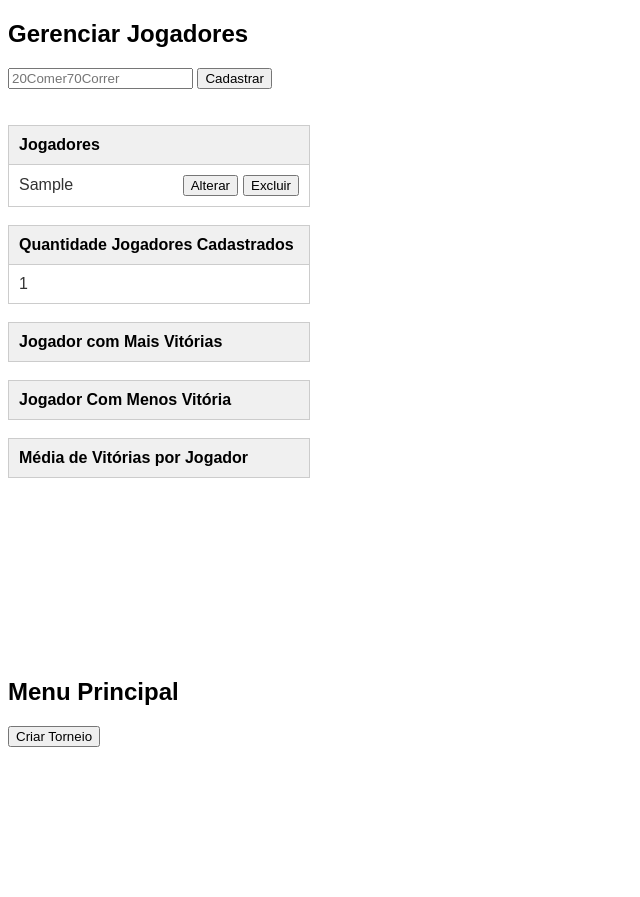
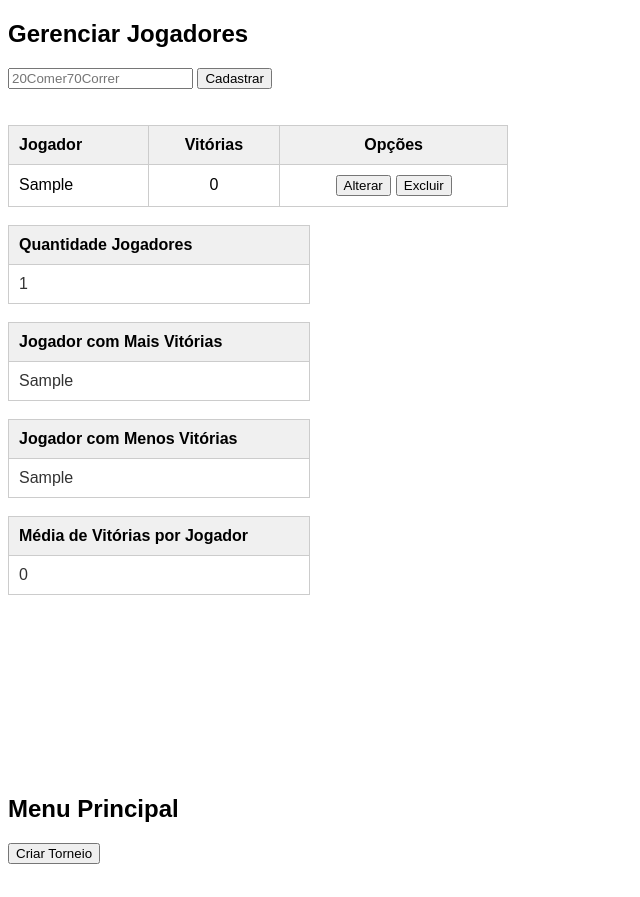
Before and after one commit to BenicyoDEV/GameCenter, a plain HTML site: page index.html in a window 1280 px wide. Both pictures are taken after typing "Sample" into the empty fields and a click on the button "Cadastrar". Shown: the whole page, without its empty margins (0-640 px from the left). Drawn offline with Linux system fonts and the light colour scheme.

Commit message:
continuando dashbord
agora gerenciar jogadores é uma tabela e faz os calculos com suas vitorias.

```diff
--- a/index.html
+++ b/index.html
@@ -98,11 +98,6 @@
       align-items: center;
     }
 
-    .botoes-ex {
-      display: flex;
-      gap: 5px;
-      margin-left: auto;
-    }
 
     .editar-jogador {
       width: 300px;
@@ -131,6 +126,35 @@
       justify-content: space-between;
     }
 
+    #tabelaJogadores {
+    border-collapse: collapse;
+    width: 500px;
+    border: 1px solid #ccc;
+}
+
+#tabelaJogadores th,
+#tabelaJogadores td {
+    padding: 10px;
+    border: 1px solid #ccc;
+    text-align: center;
+}
+
+#tabelaJogadores th {
+    background-color: #f0f0f0;
+}
+
+#tabelaJogadores th:first-child,
+#tabelaJogadores td:first-child {
+    text-align: left;
+}
+
+.botoes-ex {
+    display: flex;
+    justify-content: center;
+    gap: 5px;
+}
+
+
 
 
 
@@ -151,14 +175,22 @@
   <br>
 
 
-  <ul id="lista" class="lista-coluna">
-    <li class="topo">Jogadores</li>
-  </ul>
+<table id="tabelaJogadores">
+    <thead>
+        <tr>
+            <th>Jogador</th>
+            <th>Vitórias</th>
+            <th>Opções</th>
+        </tr>
+    </thead>
+
+    <tbody id="lista"></tbody>
+</table>
 
   <br>
 
   <ul id="listaQuant" class="lista-coluna">
-    <li class="topo">Quantidade Jogadores Cadastrados</li>
+    <li class="topo">Quantidade Jogadores</li>
   </ul>
 
     <br>
@@ -578,7 +610,18 @@ function Torneio() {
 
 
   function CarregarTabela() {
-   listaQuant.innerHTML = '<li class="topo">Quantidade Jogadores Cadastrados</li>';
+
+
+    let soma = 0;
+    for (i =0; i<nomes.length; i++)
+    {
+      soma += nomes[i].vitorias;
+    }
+      let media = soma / nomes.length;
+      listaMedia.innerHTML = `<li class="topo">Média de Vitórias por Jogador</li>
+      <li>${media}</li>`;
+
+     listaQuant.innerHTML = '<li class="topo">Quantidade Jogadores</li>';
      let quantidade = nomes.length;
      let itemQuant = document.createElement("li");
      itemQuant.textContent = quantidade;
@@ -596,68 +639,69 @@ function Torneio() {
         listaMais.innerHTML = `<li class="topo">Jogador com Mais Vitórias</li>
                                 <li>${nomeMaior}</li>`;
       }
+      else if (nomes[i].vitorias == maiorQuantidade)
+      {
+        let nomeMaior = document.createElement("li");
+        nomeMaior.textContent = nomes[i].nome;
+        listaMais.appendChild(nomeMaior);
+      }
+     }
+
+     let menorQuantidade = 10000;
+     listaMenos.innerHTML = '<li class="topo">Jogador com Menos Vitórias</li>';
+     for (i = 0; i<nomes.length; i++)
+     {
+      if (nomes[i].vitorias < menorQuantidade)
+      {
+        menorQuantidade = nomes[i].vitorias;
+        let nomeMenor = nomes[i].nome;
+        listaMenos.innerHTML = `<li class="topo">Jogador com Menos Vitórias</li>
+                                <li>${nomeMenor}</li>`;
+      }
+      else if (nomes[i].vitorias == menorQuantidade)
+      {
+        let nomeMenor = document.createElement("li");
+        nomeMenor.textContent = nomes[i].nome;
+        listaMenos.appendChild(nomeMenor);
+      }
      }
 
 
-     lista.innerHTML = '<li class="topo">Jogadores</li>'; // a lista começa com isso
+lista.innerHTML = '';
+
 for (let i = 0; i < nomes.length; i++) {
 
-        const indice = i; //id
+    const indice = i;
 
-        novoItem = document.createElement("li");
+    let linha = document.createElement("tr");
 
-        let esseNome = nomes[i].nome;
-        let nome = document.createElement("span");
-        nome.textContent = esseNome;
+    let colunaNome = document.createElement("td");
+    colunaNome.textContent = nomes[i].nome;
+
+    let colunaVitorias = document.createElement("td");
+    colunaVitorias.textContent = nomes[i].vitorias;
+
+    let colunaOpcoes = document.createElement("td");
 
     let botaoAlterar = document.createElement("button");
     botaoAlterar.textContent = "Alterar";
 
-        let botaoExcluir = document.createElement("button")
+    let botaoExcluir = document.createElement("button");
     botaoExcluir.textContent = "Excluir";
 
     let botoes = document.createElement("div");
     botoes.className = "botoes-ex";
 
-        let jogadorLocal = document.createElement("div");
-        jogadorLocal.className = "jogador-local"
-
-        let liGerenciar = document.createElement("div");
-        liGerenciar.className = "li-gerenciar"
-
-
-
-        jogadorLocal.appendChild(nome);
     botoes.appendChild(botaoAlterar);
     botoes.appendChild(botaoExcluir);
 
-        liGerenciar.appendChild(jogadorLocal);
-        liGerenciar.appendChild(botoes);
+    colunaOpcoes.appendChild(botoes);
 
-        novoItem.appendChild(liGerenciar);
+    linha.appendChild(colunaNome);
+    linha.appendChild(colunaVitorias);
+    linha.appendChild(colunaOpcoes);
 
-        lista.appendChild(novoItem);
-
-                /*
-          <ul id="lista" class="lista-coluna">
-           <li class="topo">Jogadores</li>
-            <li>
-             <div class="lista-gerenciar>"
-
-              <div class="botoes-ex">
-               <button>Alterar</button>
-               <button>Ecluir</button>
-              </div>
-
-
-              <div class="jogador-local">
-              <span>${esseNome}</span>
-              </div>
-
-             </div>
-           </li>
-          </ul>
-        */
+    lista.appendChild(linha);
 
 
         botaoExcluir.addEventListener('click', function(){
@@ -761,12 +805,10 @@ function Torneio() {
 
 
 /*
+
+EM GERENCIAR JOGADORES:
+
 cancelar torneio nn reiniciar pag - 2
-EM GERENCIAR JOGADORES:
-mostrar número vitórias de jogadores
-média de vitórias por jogador;
-maior número de vitórias;
-menor número de vitórias.
 filtrar jogadores por: vitorias, nome
 
 EM MENU PRINCIAPAL:
```
Lines whose indentation alone changed are shown as unchanged.
